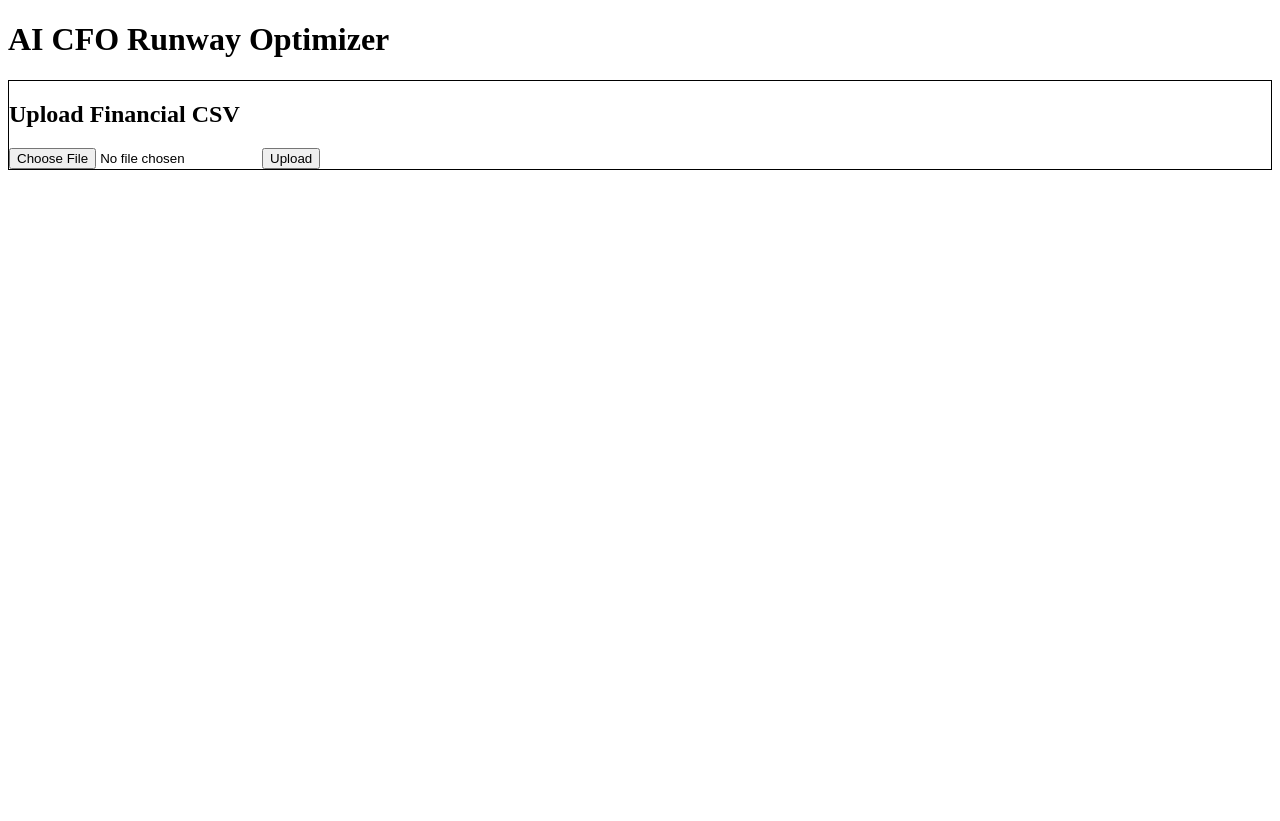
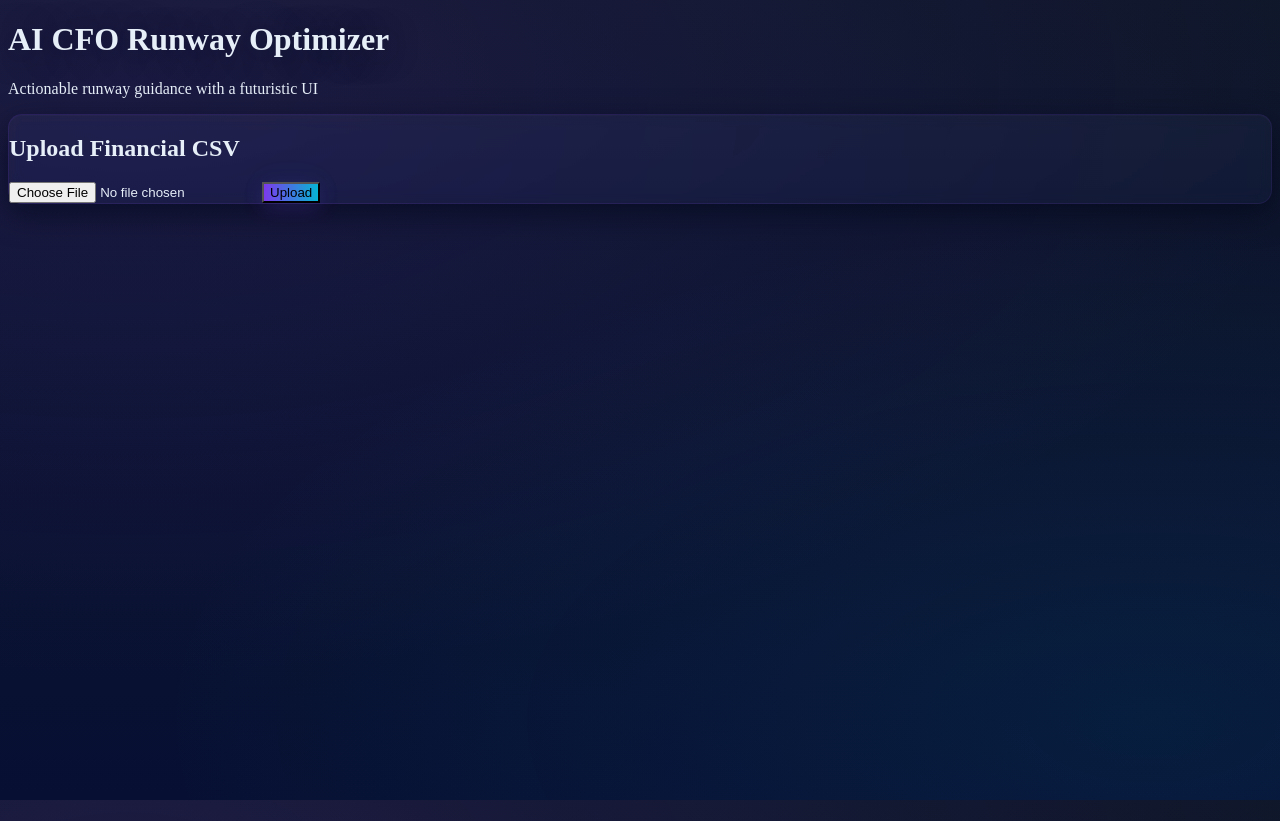
Before and after one commit to AmritM05/MAS, a Next.js app in the folder Frontend/: page / in a window 1280 px wide. Before the commit the page ends 800 px from the top, so only its background shows below. Built offline with nearby package versions, Linux system fonts and the light colour scheme.

Commit message:
beautifying the ui

```diff
--- a/Frontend/app/globals.css
+++ b/Frontend/app/globals.css
@@ -1,3 +1,49 @@
 @tailwind base;
 @tailwind components;
 @tailwind utilities;
+
+:root{
+	--bg-1: #0f172a; /* slate-900 */
+	--bg-2: #071033; /* deep navy */
+	--accent: #7c3aed; /* violet */
+	--accent-2: #06b6d4; /* cyan */
+	--glass: rgba(255,255,255,0.06);
+}
+
+html,body,#root{
+	height:100%;
+}
+
+body{
+	background: radial-gradient(1200px 600px at 10% 10%, rgba(124,58,237,0.12), transparent),
+							radial-gradient(1000px 500px at 90% 90%, rgba(6,182,212,0.08), transparent),
+							linear-gradient(180deg,var(--bg-1),var(--bg-2));
+	color: #E6EEF8;
+	-webkit-font-smoothing:antialiased;
+	-moz-osx-font-smoothing:grayscale;
+}
+
+/* Futuristic glass card */
+.futuristic-card{
+	background: linear-gradient(180deg, rgba(255,255,255,0.03), rgba(255,255,255,0.02));
+	border: 1px solid rgba(124,58,237,0.12);
+	box-shadow: 0 10px 30px rgba(2,6,23,0.6), inset 0 1px 0 rgba(255,255,255,0.02);
+	border-radius: 14px;
+	backdrop-filter: blur(6px) saturate(120%);
+}
+
+.neon-btn{
+	background-image: linear-gradient(90deg,var(--accent),var(--accent-2));
+	box-shadow: 0 6px 20px rgba(124,58,237,0.18), 0 0 30px rgba(6,182,212,0.06);
+}
+
+.accent-text{
+	color: var(--accent);
+}
+
+.muted-glow{ text-shadow: 0 4px 30px rgba(12,18,40,0.6); }
+
+/* small responsive tweaks */
+@media (max-width:640px){
+	.futuristic-card{ border-radius:10px; padding:12px }
+}
--- a/Frontend/app/page.tsx
+++ b/Frontend/app/page.tsx
@@ -4,6 +4,7 @@ import { useState } from "react";
 import UploadCSV from "../components/UploadCSV";
 import Dashboard from "../components/Dashboard";
 import OptimizationPanel from "../components/OptimizationPanel";
+import RecommendedPlan from "../components/RecommendedPlan";
 
 export default function Home() {
 
@@ -11,33 +12,27 @@ export default function Home() {
   const [plan, setPlan] = useState<any>(null);
 
   return (
-    <main className="p-10">
+    <main className="p-10 min-h-screen">
 
-      <h1 className="text-3xl font-bold mb-6">
-        AI CFO Runway Optimizer
-      </h1>
+      <header className="mb-6">
+        <h1 className="text-4xl font-extrabold mb-2 neon-text muted-glow">AI CFO Runway Optimizer</h1>
+        <p className="text-sm text-slate-300">Actionable runway guidance with a futuristic UI</p>
+      </header>
 
-      <UploadCSV onData={setData} />
+      <div className="grid grid-cols-1 lg:grid-cols-3 gap-6">
 
-      {data && <Dashboard data={data} />}
+        <section className="lg:col-span-1">
+          <UploadCSV onData={setData} />
+          {data && <OptimizationPanel setPlan={setPlan} />}
+        </section>
 
-      {data && (
-        <OptimizationPanel setPlan={setPlan} />
-      )}
+        <section className="lg:col-span-2">
+          {data && <Dashboard data={data} />}
 
-      {plan && (
-        <div className="mt-6 p-4 border rounded shadow">
+          {plan && <RecommendedPlan plan={plan} />}
+        </section>
 
-          <h2 className="font-bold mb-2">
-            Recommended Plan
-          </h2>
-
-          <pre className="bg-gray-100 p-3 rounded">
-            {JSON.stringify(plan, null, 2)}
-          </pre>
-
-        </div>
-      )}
+      </div>
 
     </main>
   );
--- a/Frontend/components/Dashboard.tsx
+++ b/Frontend/components/Dashboard.tsx
@@ -5,7 +5,9 @@ import RunwayForecast from "./RunwayForecast";
 export default function Dashboard({ data }: any) {
 
   return (
-    <div className="grid grid-cols-2 gap-6 mt-6">
+    <div className="futuristic-card p-4 mt-6">
+
+      <div className="grid grid-cols-1 md:grid-cols-2 gap-6">
 
         <RunwayCard runway={data.runway} />
 
@@ -17,5 +19,7 @@ export default function Dashboard({ data }: any) {
         />
 
       </div>
+
+    </div>
   );
 }
--- a/Frontend/components/ExpenseChart.tsx
+++ b/Frontend/components/ExpenseChart.tsx
@@ -11,22 +11,16 @@ import {
 
 export default function ExpenseChart({ data }: any) {
   return (
-    <div className="p-6 border rounded shadow">
+    <div className="p-6 futuristic-card">
 
-      <h2 className="text-xl font-bold mb-4">
-        Expenses by Category
-      </h2>
+      <h2 className="text-lg font-semibold text-slate-200 mb-4">Expenses by Category</h2>
 
-      <BarChart
-        width={500}
-        height={300}
-        data={data}
-      >
-        <CartesianGrid strokeDasharray="3 3" />
-        <XAxis dataKey="category" />
-        <YAxis />
+      <BarChart width={500} height={300} data={data}>
+        <CartesianGrid strokeDasharray="3 3" stroke="rgba(255,255,255,0.04)" />
+        <XAxis dataKey="category" stroke="rgba(255,255,255,0.4)" />
+        <YAxis stroke="rgba(255,255,255,0.4)" />
         <Tooltip />
-        <Bar dataKey="amount" fill="#3b82f6" />
+        <Bar dataKey="amount" fill="#06b6d4" />
       </BarChart>
 
     </div>
--- a/Frontend/components/OptimizationPanel.tsx
+++ b/Frontend/components/OptimizationPanel.tsx
@@ -18,31 +18,29 @@ export default function OptimizationPanel({ setPlan }: any) {
   };
 
   return (
-    <div className="p-6 border rounded shadow mt-6">
+    <div className="futuristic-card p-6 mt-6">
 
-      <h2 className="text-xl font-bold mb-3">
+      <h2 className="text-xl font-bold mb-3 accent-text">
         Extend Runway
       </h2>
 
-      <label className="mr-2">
-        Target Months:
-      </label>
+      <div className="flex items-center">
+        <label className="mr-3 text-sm text-slate-300">Target Months</label>
 
         <input
           type="number"
           value={months}
-        onChange={(e) =>
-          setMonths(Number(e.target.value))
-        }
-        className="border p-1 w-20"
+          onChange={(e) => setMonths(Number(e.target.value))}
+          className="border bg-transparent px-2 py-1 w-24 text-white rounded"
         />
 
         <button
           onClick={runOptimization}
-        className="bg-green-500 text-white px-4 py-2 ml-4 rounded"
+          className="neon-btn text-white px-4 py-2 ml-4 rounded"
         >
           Optimize
         </button>
+      </div>
 
     </div>
   );
--- /dev/null
+++ b/Frontend/components/RecommendedPlan.tsx
@@ -0,0 +1,58 @@
+"use client";
+
+import React from "react";
+
+function stripHtml(input: string) {
+  if (!input) return "";
+  return input.replace(/<[^>]*>/g, "").replace(/\s+/g, " ").trim();
+}
+
+function convertPlanToEnglish(plan: any): string[] {
+  if (!plan) return ["No plan available."];
+
+  if (typeof plan === "string") {
+    return [stripHtml(plan)];
+  }
+
+  if (Array.isArray(plan)) {
+    return plan.map((p, i) => {
+      if (typeof p === "string") return stripHtml(p);
+      if (typeof p === "object") {
+        const keys = Object.keys(p);
+        if (keys.length === 1) return `${keys[0]}: ${stripHtml(String(p[keys[0]]))}`;
+        return keys.map(k => `${k}: ${stripHtml(String(p[k]))}`).join(" — ");
+      }
+      return String(p);
+    });
+  }
+
+  if (typeof plan === "object") {
+    // If it has steps or actions, prefer that
+    if (plan.steps && Array.isArray(plan.steps)) {
+      return plan.steps.map((s: any, i: number) => {
+        if (typeof s === "string") return `${i + 1}. ${stripHtml(s)}`;
+        if (s.title || s.description) return `${i + 1}. ${stripHtml(String(s.title || ""))} ${stripHtml(String(s.description || ""))}`.trim();
+        return `${i + 1}. ${stripHtml(JSON.stringify(s))}`;
+      });
+    }
+
+    return Object.entries(plan).map(([k, v]) => `${k}: ${stripHtml(String(v))}`);
+  }
+
+  return [String(plan)];
+}
+
+export default function RecommendedPlan({ plan }: { plan: any }) {
+  const lines = convertPlanToEnglish(plan);
+
+  return (
+    <div className="futuristic-card p-4 mt-4">
+      <h3 className="text-lg font-semibold mb-2 accent-text">Recommended Plan</h3>
+      <div className="space-y-2">
+        {lines.map((line, idx) => (
+          <p key={idx} className="text-sm text-slate-100">{line}</p>
+        ))}
+      </div>
+    </div>
+  );
+}
--- a/Frontend/components/RunwayCard.tsx
+++ b/Frontend/components/RunwayCard.tsx
@@ -1,14 +1,10 @@
 export default function RunwayCard({ runway }: any) {
   return (
-    <div className="p-6 border rounded shadow">
+    <div className="p-6 futuristic-card">
 
-      <h2 className="text-xl font-bold">
-        Runway
-      </h2>
+      <h2 className="text-lg font-semibold text-slate-200">Runway</h2>
 
-      <p className="text-4xl mt-2 text-green-600">
-        {runway} months
-      </p>
+      <p className="text-3xl mt-2 text-green-400 font-bold">{runway} months</p>
 
     </div>
   );
--- a/Frontend/components/RunwayForecast.tsx
+++ b/Frontend/components/RunwayForecast.tsx
@@ -25,27 +25,16 @@ export default function RunwayForecast({ cash, burn }: any) {
   }
 
   return (
-    <div className="p-6 border rounded shadow">
+    <div className="p-6 futuristic-card">
 
-      <h2 className="text-xl font-bold mb-4">
-        Cash Runway Forecast
-      </h2>
+      <h2 className="text-lg font-semibold text-slate-200 mb-4">Cash Runway Forecast</h2>
 
-      <LineChart
-        width={500}
-        height={300}
-        data={data}
-      >
-        <CartesianGrid strokeDasharray="3 3" />
-        <XAxis dataKey="month" />
-        <YAxis />
+      <LineChart width={500} height={300} data={data}>
+        <CartesianGrid strokeDasharray="3 3" stroke="rgba(255,255,255,0.04)" />
+        <XAxis dataKey="month" stroke="rgba(255,255,255,0.4)" />
+        <YAxis stroke="rgba(255,255,255,0.4)" />
         <Tooltip />
-        <Line
-          type="monotone"
-          dataKey="cash"
-          stroke="#ef4444"
-          strokeWidth={3}
-        />
+        <Line type="monotone" dataKey="cash" stroke="#7c3aed" strokeWidth={3} />
       </LineChart>
 
     </div>
--- a/Frontend/components/UploadCSV.tsx
+++ b/Frontend/components/UploadCSV.tsx
@@ -22,26 +22,19 @@ export default function UploadCSV({ onData }: any) {
   };
 
   return (
-    <div className="p-4 border rounded shadow mt-4">
+    <div className="futuristic-card p-4 mt-4">
 
-      <h2 className="text-lg font-bold mb-2">
-        Upload Financial CSV
-      </h2>
+      <h2 className="text-lg font-semibold text-slate-200 mb-2">Upload Financial CSV</h2>
 
-      <input
-        type="file"
-        accept=".csv"
-        onChange={(e) =>
-          setFile(e.target.files ? e.target.files[0] : null)
-        }
-      />
+      <div className="flex items-center">
+        <input
+          type="file"
+          accept=".csv"
+          onChange={(e) => setFile(e.target.files ? e.target.files[0] : null)}
+        />
 
-      <button
-        onClick={handleUpload}
-        className="bg-blue-500 text-white px-4 py-2 rounded ml-3"
-      >
-        Upload
-      </button>
+        <button onClick={handleUpload} className="neon-btn text-white px-4 py-2 rounded ml-3">Upload</button>
+      </div>
 
     </div>
   );
```
Also changed, not shown: 1 other file (tests, documents, lock files or other folders). Lines whose indentation alone changed are shown as unchanged.
